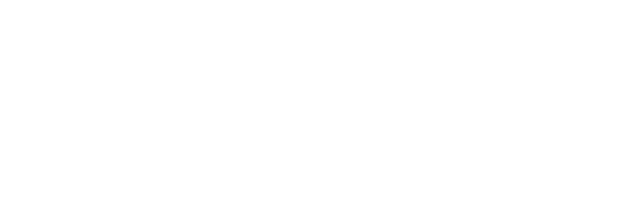
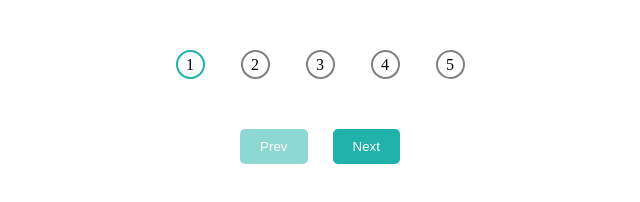
Before and after one commit to acciojob/progress-bar-Anjalivlog, a website: page main.html in a window 1280 px wide. Shown: the whole page, without its empty margins (320-960 px from the left). Drawn offline with Linux system fonts and the light colour scheme.

Commit message:
created a submission

```diff
--- a/main.html
+++ b/main.html
@@ -8,6 +8,17 @@
 
 <body>
 	<!-- the entire body must be written by student -->
+	<div class = "progress-bar">
+		<div id="circle-1" class="circle active">1</div>
+		<div id="circle-2" class="circle">2</div>
+		<div id="circle-3" class="circle">3</div>
+		<div id="circle-4" class="circle">4</div>
+		<div id="circle-5" class="circle">5</div>
+	</div>
+	<div class="btn">
+		<button id="prev" disabled>Prev</button>
+        <button id="next">Next</button>
+	</div>
     <script type="text/javascript" src="./script.js">
 </script>
 
--- a/script.js
+++ b/script.js
@@ -1 +1,38 @@
 //your JS code here. If required.
+const circles = document.querySelectorAll('.circle');
+const prevButton = document.getElementById('prev');
+const nextButton = document.getElementById('next');
+
+let currentCircle = 0;
+
+updateButtons();
+
+prevButton.addEventListener('click', () => {
+    if (currentCircle > 0) {
+        circles[currentCircle].classList.remove('active');
+        currentCircle--;
+        updateButtons();
+    }
+});
+
+nextButton.addEventListener('click', () => {
+    if (currentCircle < circles.length - 1) {
+		currentCircle++;
+        circles[currentCircle].classList.add('active');
+        updateButtons();
+    }
+});
+
+function updateButtons() {
+    if (currentCircle === 0) {
+        prevButton.disabled = true;
+    } else {
+        prevButton.disabled = false;
+    }
+
+    if (currentCircle === circles.length - 1) {
+        nextButton.disabled = true;
+    } else {
+        nextButton.disabled = false;
+    }
+}
--- a/styles.css
+++ b/styles.css
@@ -1 +1,43 @@
 /*  your css code here. If applicable */
+.progress-bar {
+    display: flex;
+    justify-content: center;
+	/* align-items:  center; */
+    margin-bottom: 20px;
+	margin-top: 50px;
+}
+
+.circle {
+    width: 25px;
+    height: 25px;
+    background-color: transparent;
+    border: 2px solid gray;
+    border-radius: 50%;
+    margin: 0 18px;
+    display: flex;
+    align-items: center;
+    justify-content: center;
+    font-size: 16px;
+}
+.btn {
+	display: flex;
+	justify-content: center;
+	gap: 15px;
+	margin-top: 50px;
+}
+button {
+    margin: 0 5px;
+    background-color: lightseagreen;
+    color: white;
+    padding: 10px 20px;
+    border: none;
+    border-radius: 5px;
+    cursor: pointer;
+}
+.active {
+    border-color: lightseagreen;
+}
+button:disabled {
+    opacity: 0.5;
+    cursor: not-allowed;
+}
```
